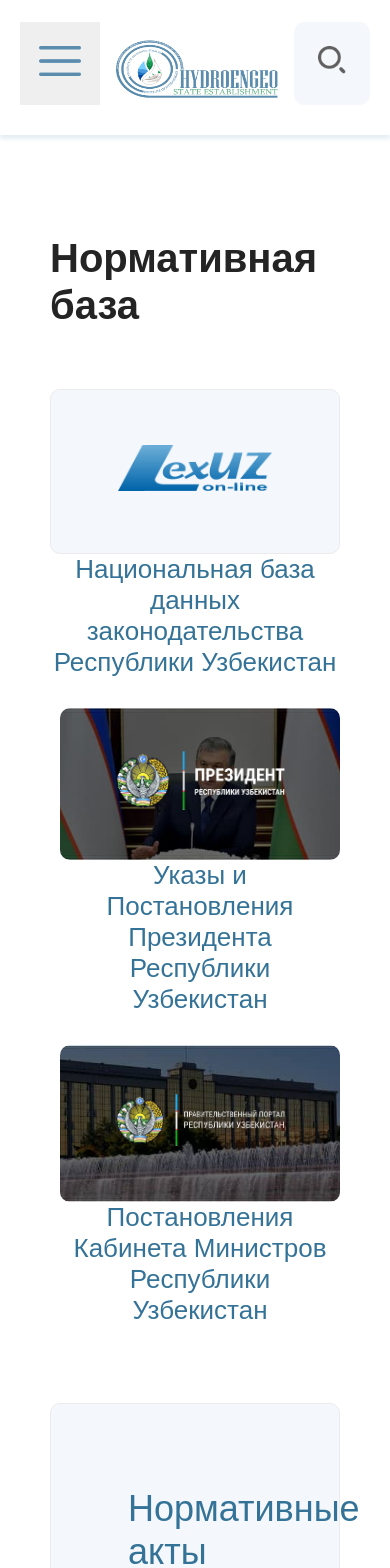
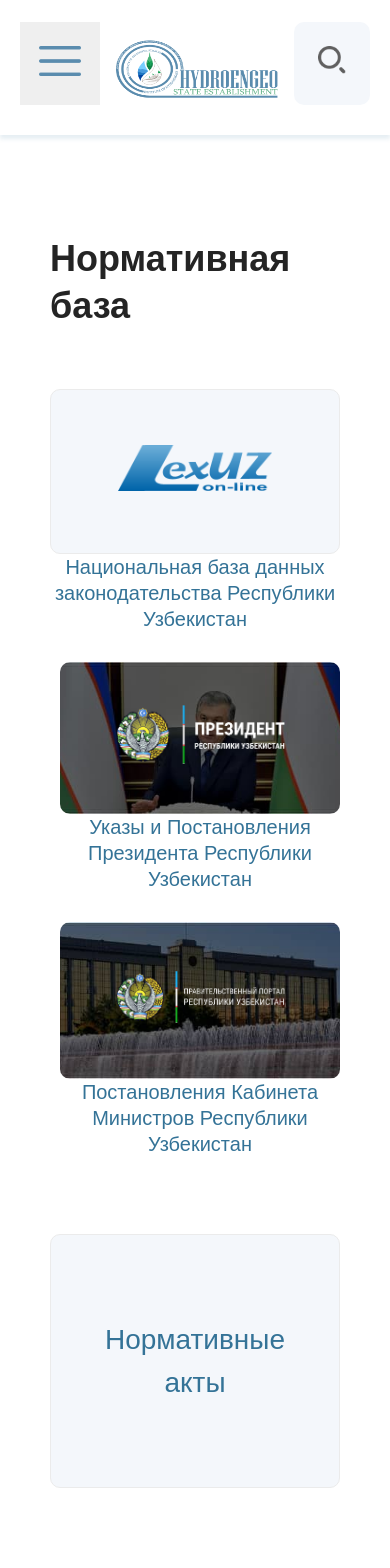
Before and after one commit to Hydroengeo/Hydroengeo, a Next.js app: page /normatives in a window 390 px wide. Shown: the top 1568 px of the page. Built offline with nearby package versions, Linux system fonts and the light colour scheme.

Commit message:
Add normatives page

```diff
--- a/src/assets/scss/blocks/_normatives.scss
+++ b/src/assets/scss/blocks/_normatives.scss
@@ -101,4 +101,24 @@
       justify-content: center;
     }
   }
+
+  @media only screen and (max-width: 580px) {
+    .regulations {
+      padding: 83px 30px;
+      text-align: center;
+      span {
+        font-size: 28px;
+      }
+    }
+  }
+
+  @media only screen and (max-width: 470px) {
+    .heading {
+      font-size: 36px;
+    }
+    .bases__text {
+      font-size: 20px;
+      line-height: 26px;
+    }
+  }
 }
```
Also changed, not shown: src/components/contacts/contacts.js (added).
